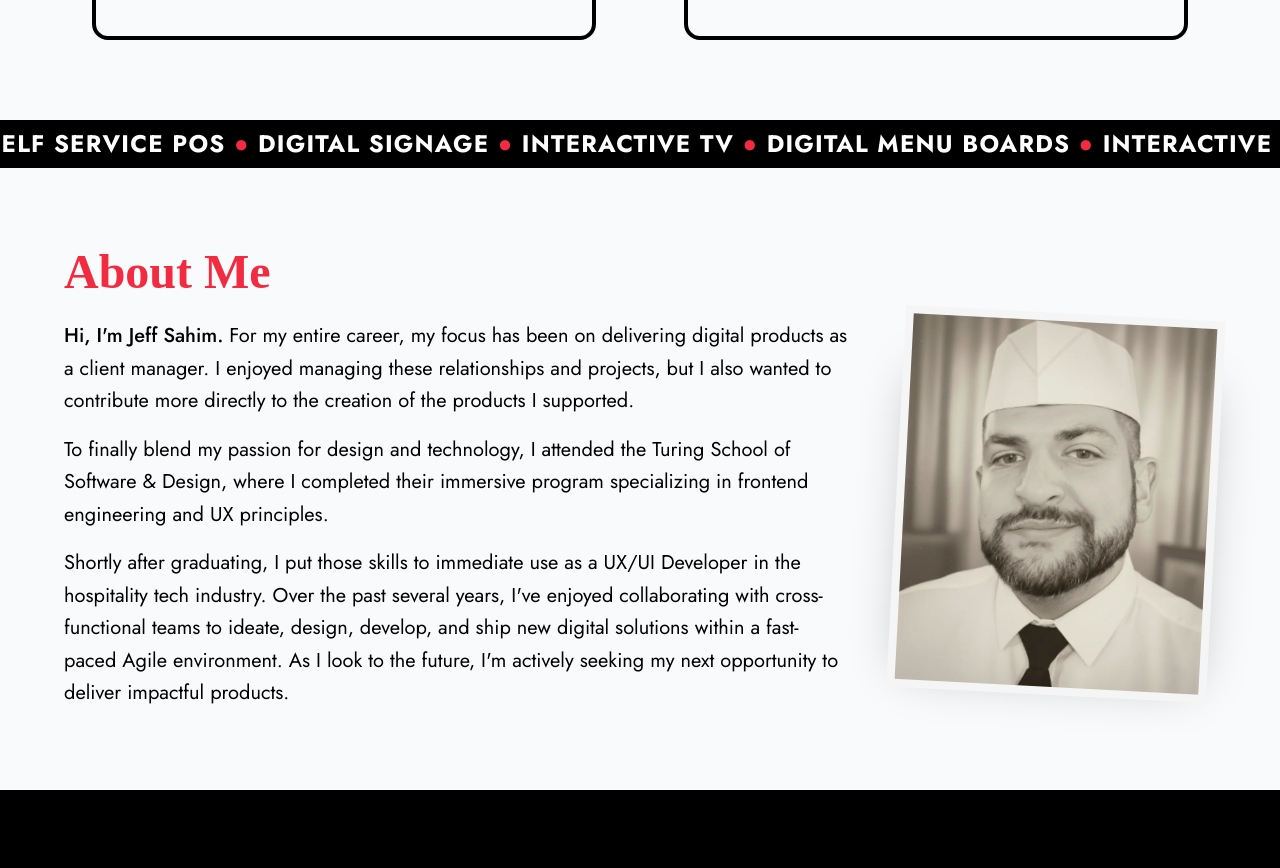
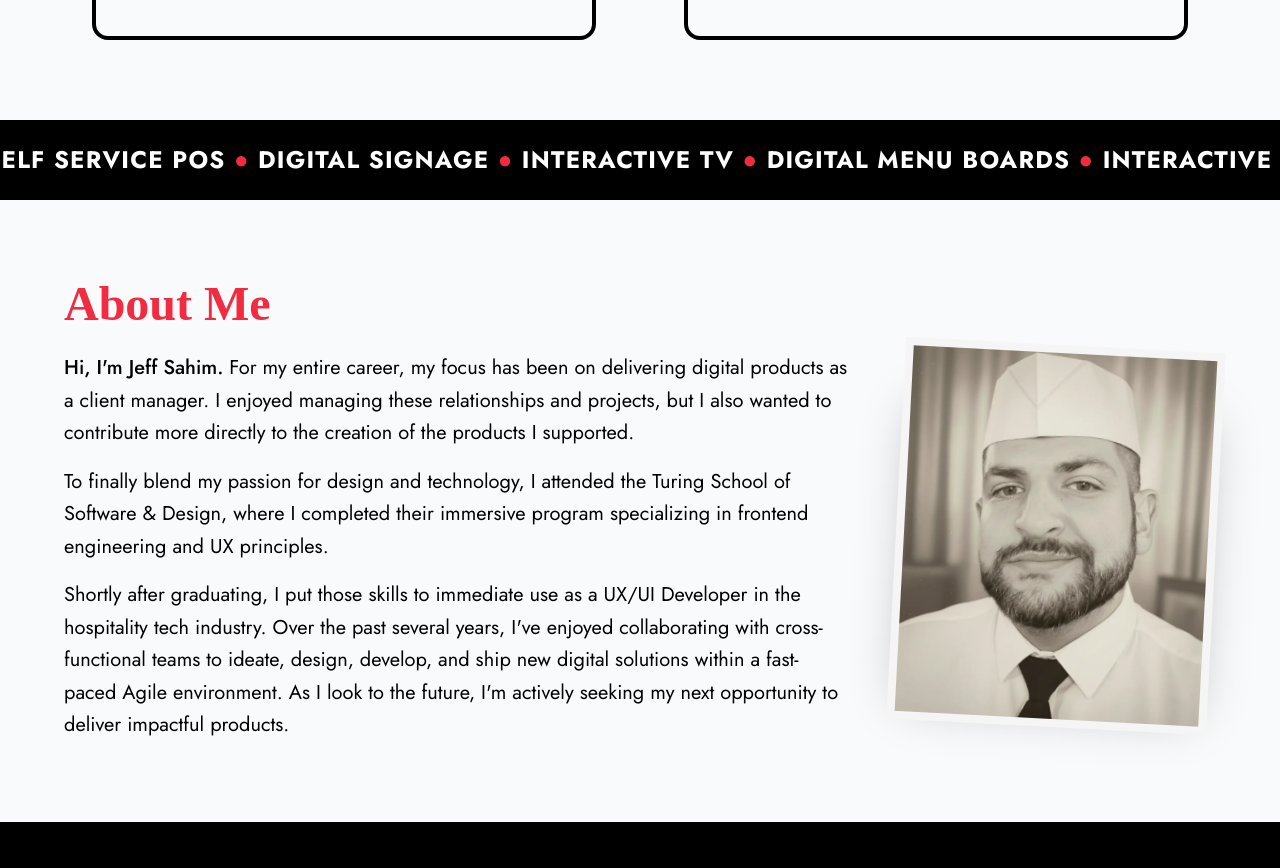
Before and after one commit to jsahim/portfolio, a React (Vite) app: page / in a window 1280 px wide. Shown: the part 1517-2385 px from the top of the page. Built offline with nearby package versions, Linux system fonts and the light colour scheme; a web font is replaced by a local one.

Commit message:
Update Styles

```diff
--- a/src/App.jsx
+++ b/src/App.jsx
@@ -54,7 +54,7 @@ const Portfolio = () => {
         {/* Featured Work Section */}
         <Work workSection={workSection} />
 
-        <Marquee speed={70} pauseOnHover={true} className="bg-black text-white tracking-wider py-2 px-4 text-2xl font-bold uppercase" style={{ fontFamily: 'Jost, sans-serif'}}>
+        <Marquee speed={70} pauseOnHover={true} className="bg-black text-white tracking-wider py-6 px-4 text-2xl font-bold uppercase" style={{ fontFamily: 'Jost, sans-serif'}}>
           <span>
             <span className='text-[#f22b40]'>●</span> Mobile Guest Directory&nbsp;
             <span className='text-[#f22b40]'>●</span> Self Service POS&nbsp;
```
